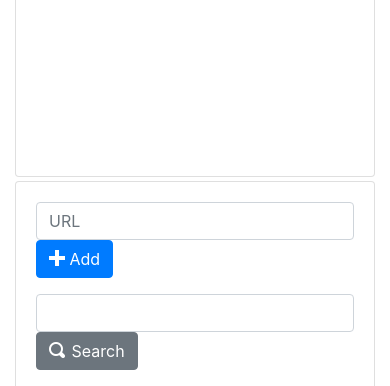
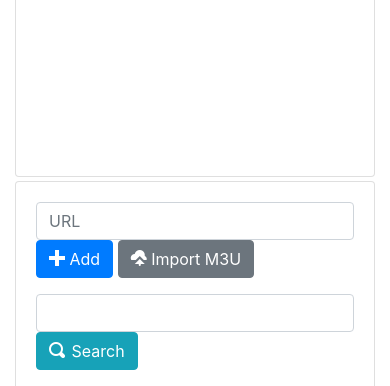
Before and after one commit to wuvt/pload, a Flask app: template pload/templates/edit_playlist.html in a window 390 px wide. Shown: the part 370-756 px from the top of the page. Run offline with Flask 2, Linux system fonts and the light colour scheme; the template is opened without the code that fills it, so the values that code supplies are empty; some libraries are stand-ins or nearby versions.

Commit message:
Add "Import M3U" feature to playlist editor

```diff
--- a/pload/static/js/playlist_editor.js
+++ b/pload/static/js/playlist_editor.js
@@ -5,6 +5,7 @@ function PlaylistEditor(baseUrl) {
 
 PlaylistEditor.prototype.init = function() {
     this.initPlaylist();
+    this.initImport();
 };
 
 PlaylistEditor.prototype.initPlaylist = function() {
@@ -225,7 +226,7 @@ PlaylistEditor.prototype.addTrack = function(ev) {
                 inst.playlist.push(newTrack);
                 inst.updatePlaylist();
             } else {
-                console.log("Track failed to validate");
+                console.log("Track failed to validate: " + JSON.stringify(newTrack));
             }
         },
     });
@@ -277,3 +278,78 @@ PlaylistEditor.prototype.processDisplayUrl = function(url) {
 
     return url;
 };
+
+PlaylistEditor.prototype.initImport = function() {
+    $("button#import_m3u_submit_btn").on('click', {'instance': this}, function(ev) {
+        var inst = ev.data.instance;
+
+        var uploadControl = document.getElementById('import_m3u_input');
+        if(uploadControl.files.length != 1) {
+            alert("Upload only one file a time.");
+            return;
+        }
+
+        var playlistFile = uploadControl.files[0];
+        if(playlistFile.type != "audio/x-mpegurl" && !playlistFile.type.startsWith("text/")) {
+            alert("The playlist file does not appear to be the correct file type.");
+            return;
+        }
+
+        var reader = new FileReader();
+
+        // Heads up, this is a little bit complex as it uses some modern ES6+
+        // magic to work!
+        //
+        // We wrap the whole onload event handler in an anonymous function to
+        // past in an instance of PlaylistEditor. Then, the event handler
+        // itself uses async/await to handle tracks in the playlist serially.
+        // Basically, what happens is calling processPlaylist (an async
+        // function) runs processPlaylist without blocking the event handler.
+        //
+        // Inside processPlaylist, we loop through the list like normal, but
+        // instead of passing a callback to $.ajax, we use await with it. This
+        // pauses processing until that call returns and we get a result back.
+        //
+        // We check the value of the result; if the track is valid, just add
+        // it to the playlist. If not, display an alert to the user and abort.
+        // It's on them to manually remove tracks if something went horribly
+        // wrong with the import.
+        reader.onload = (function(inst) {
+            return function(ev) {
+                async function processPlaylist(playlist) {
+                    for(let i = 0; i < playlist.length; i++) {
+                        // skip empty lines
+                        if(playlist[i].length <= 0) {
+                            continue;
+                        }
+
+                        let newTrack = {
+                            "url": playlist[i],
+                        };
+
+                        const result = await $.ajax({
+                            url: inst.baseUrl + "/api/validate_track",
+                            dataType: "json",
+                            data: newTrack,
+                        });
+
+                        if(result['result'] == true) {
+                            newTrack['url'] = result['url'];
+                            inst.playlist.push(newTrack);
+                            inst.updatePlaylist();
+                        } else {
+                            alert("Track failed to validate: " + newTrack['url'] + "\n\nAdditional processing has been halted, but tracks that were imported up until this point will need to be manually removed.");
+                            break;
+                        }
+                    }
+                }
+
+                var newPlaylist = ev.target.result.split(/\r\n|\n|\r/);
+                processPlaylist(newPlaylist);
+
+                $('#import_m3u_modal').modal('hide');
+            }
+        })(inst);
+        reader.readAsText(playlistFile);
+    });
+};
--- a/pload/templates/playlist_editor.html
+++ b/pload/templates/playlist_editor.html
@@ -36,10 +36,16 @@
                 <div class="col-sm-10">
                     <input type="text" name="url" id="url" value="" class="form-control" placeholder="URL" title="URL"/>
                 </div>
-                <div class="col-sm-1">
+                <div class="col-sm-2">
                     <button type="button" id="add_track" class="btn btn-primary">
                         <span class="oi oi-plus"></span>
                         Add
+                    </button>
+
+                    <button type="button" id="import_m3u" class="btn btn-secondary"
+                            data-toggle="modal" data-target="#import_m3u_modal">
+                        <span class="oi oi-cloud-upload"></span>
+                        Import M3U
                     </button>
                 </div>
             </div>
@@ -51,7 +57,7 @@
                     <input type="text" name="q" id="q" value="" class="form-control" title="Search Query"/>
                 </div>
                 <div class="col-sm-1">
-                    <button type="button" id="search_tracks_btn" class="btn btn-secondary">
+                    <button type="button" id="search_tracks_btn" class="btn btn-info">
                         <span class="oi oi-magnifying-glass"></span>
                         Search
                     </button>
@@ -80,8 +86,42 @@
         </div>
     </div>
 </div>
+
+<div id="import_m3u_modal" role="dialog" class="modal fade" tabindex="-1"
+        aria-labelledby="import_m3u_modal_label">
+    <div class="modal-dialog" role="document">
+        <div class="modal-content">
+            <div class="modal-header">
+                <h4 class="modal-title" id="mport_m3u_modal_label">
+                    Import M3U
+                </h4>
+                <button type="button" class="close" aria-label="Close" data-dismiss="modal">
+                    <span aria-hidden="true">×</span>
+                </button>
+            </div>
+            <div class="modal-body">
+                <p>Upload only .m3u or .m3u8 playlists. Every item in the
+                playlist must be a URL that is accessible from the WUVT
+                network; local files on your computer will not work.</p>
+
+                <div class="form-group">
+                    <label for="import_m3u_input">.m3u (or .m3u8) playlist file</label>
+                    <input type="file" class="form-control-file" id="import_m3u_input"/>
+                </div>
+            </div>
+            <div class="modal-footer">
+                <button class="btn btn-secondary" data-dismiss="modal">
+                    Cancel
+                </button>
+                <button id="import_m3u_submit_btn" class="btn btn-primary">
+                    Import M3U
+                </button>
+            </div>
+        </div>
+    </div>
+</div>
 {% endblock %}
 {% block js %}
 {{ super() }}
-<script src="{{ url_for('static', filename='js/playlist_editor.js', v=2) }}"></script>
+<script src="{{ url_for('static', filename='js/playlist_editor.js', v=3) }}"></script>
 {% endblock %}
```
